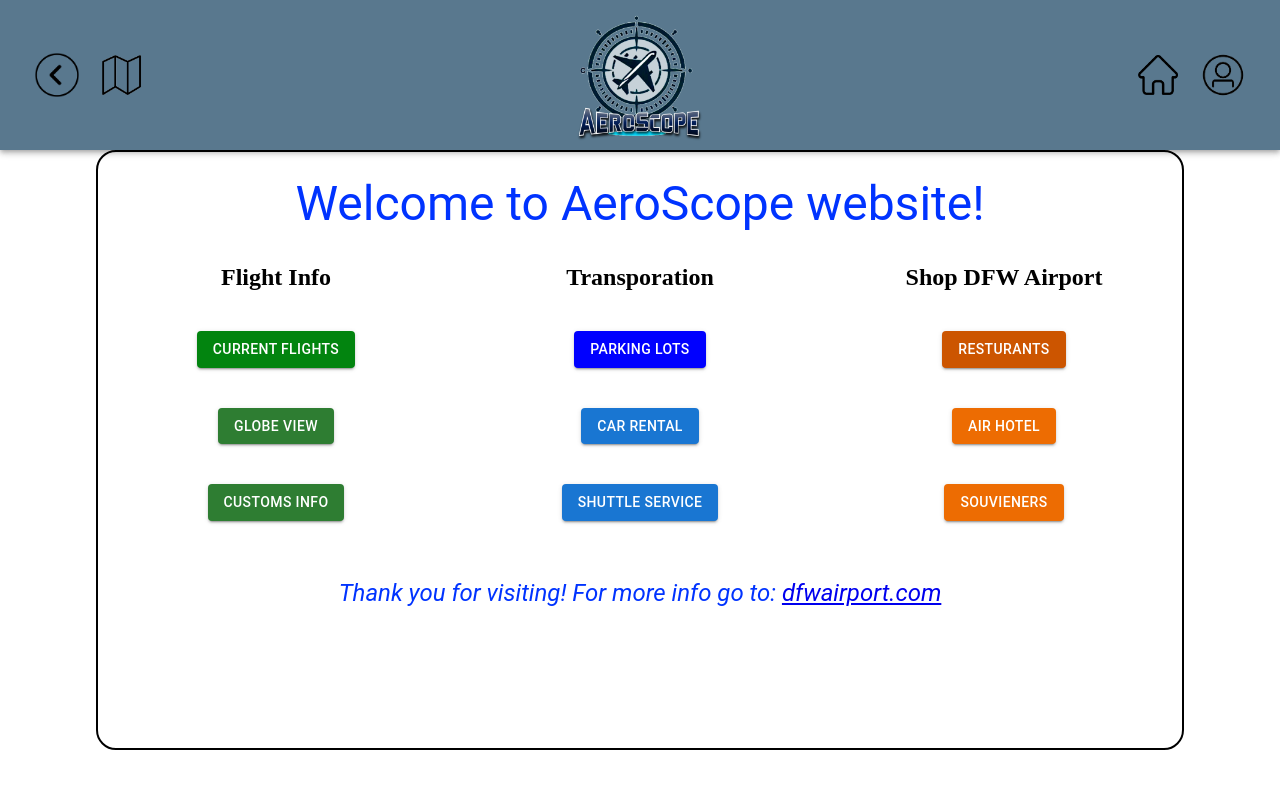
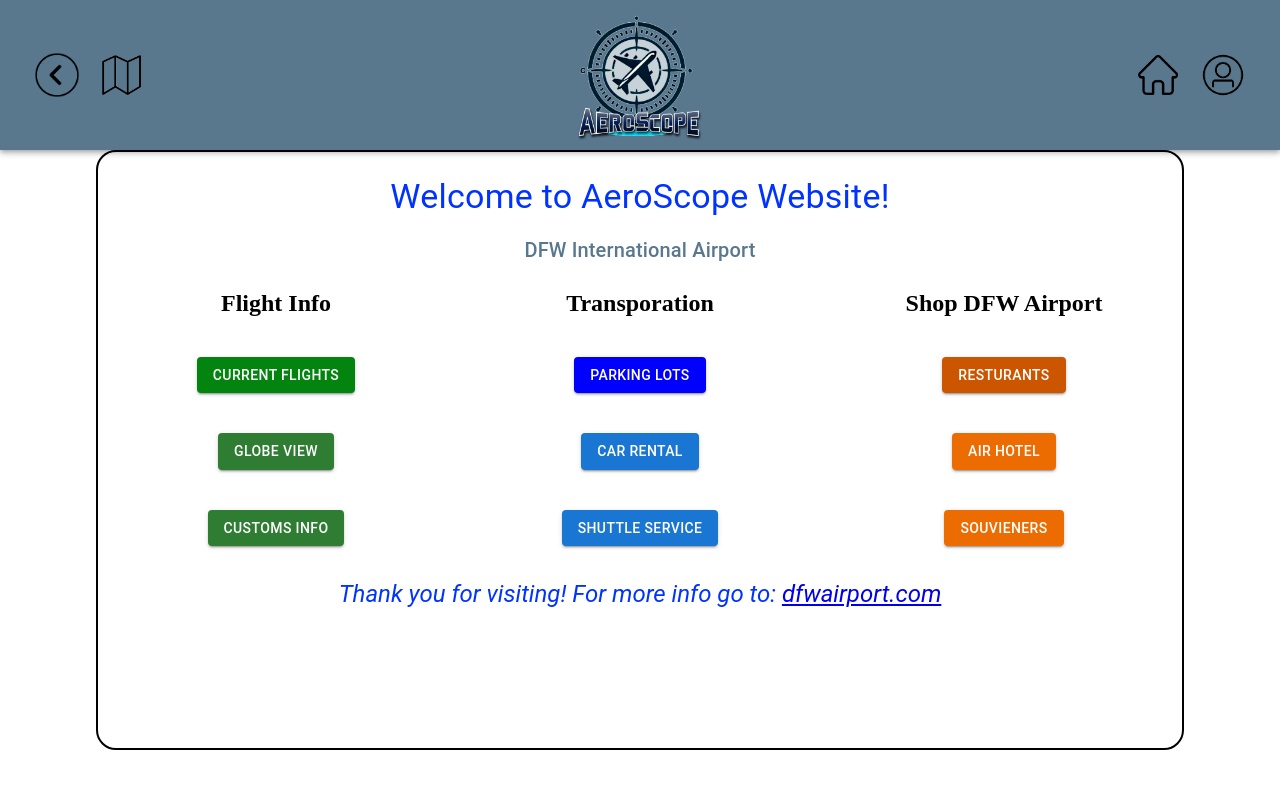
Before and after one commit to CS-3354-Srimathi-Group-5/FlightTracker-, a Next.js app: page / in a window 1280 px wide. Shown: the top 788 px of the page. Built offline with nearby package versions, Linux system fonts and the light colour scheme.

Commit message:
AeroScope home page draft 2.0 commit

```diff
--- a/app/page.js
+++ b/app/page.js
@@ -72,8 +72,11 @@
     spacing={3}>
       <Stack direction="column" spacing={1} alignItems={'center'}>
           {/* <Image src="/AeroScopeLogo.png" alt="Description of Image" height={'100'} width={'100'} /> */}
-            <Typography variant={'h3'} color={'#0033ff'} padding={1}>
-              Welcome to AeroScope website!
+            <Typography variant={'h4'} color={'#0033ff'} padding={1}>
+              Welcome to AeroScope Website!
+            </Typography>
+            <Typography variant={'h6'} color={'#59788e'}>
+              DFW International Airport
             </Typography>
       </Stack>
 
@@ -98,7 +101,7 @@
             <Button variant = "contained" href="/" color="warning">Souvieners</Button>
         </Stack>
       </Stack>
-      <Typography variant={'h5'} color={'#0033ff'} textAlign={'center'} padding={4} sx={{ fontStyle: 'italic' }}>
+      <Typography variant={'h5'} color={'#0033ff'} textAlign={'center'} padding={1} sx={{ fontStyle: 'italic' }}>
           Thank you for visiting! For more info go to: <a href="https://www.dfwairport.com/">dfwairport.com</a>
       </Typography>
     </Stack>
--- a/app/profile/favorites/page.js
+++ b/app/profile/favorites/page.js
@@ -1,5 +1,6 @@
-// AeroScope user profile Page
+// AeroScope user favorites Page
 // Ashraful Islam
+// external databse storage comming soon
 
 'use client'
 import Image from "next/image";
--- a/app/profile/page.js
+++ b/app/profile/page.js
@@ -1,5 +1,6 @@
 // AeroScope user profile Page
 // Ashraful Islam
+// external login comming soon for live users
 
 'use client'
 import Image from "next/image";
--- a/app/terminal_map/page.js
+++ b/app/terminal_map/page.js
@@ -1,4 +1,4 @@
-// AeroScope airport terminal map Page
+// AeroScope DFW airport terminal map page
 // Ashraful Islam
 
 'use client'
```
